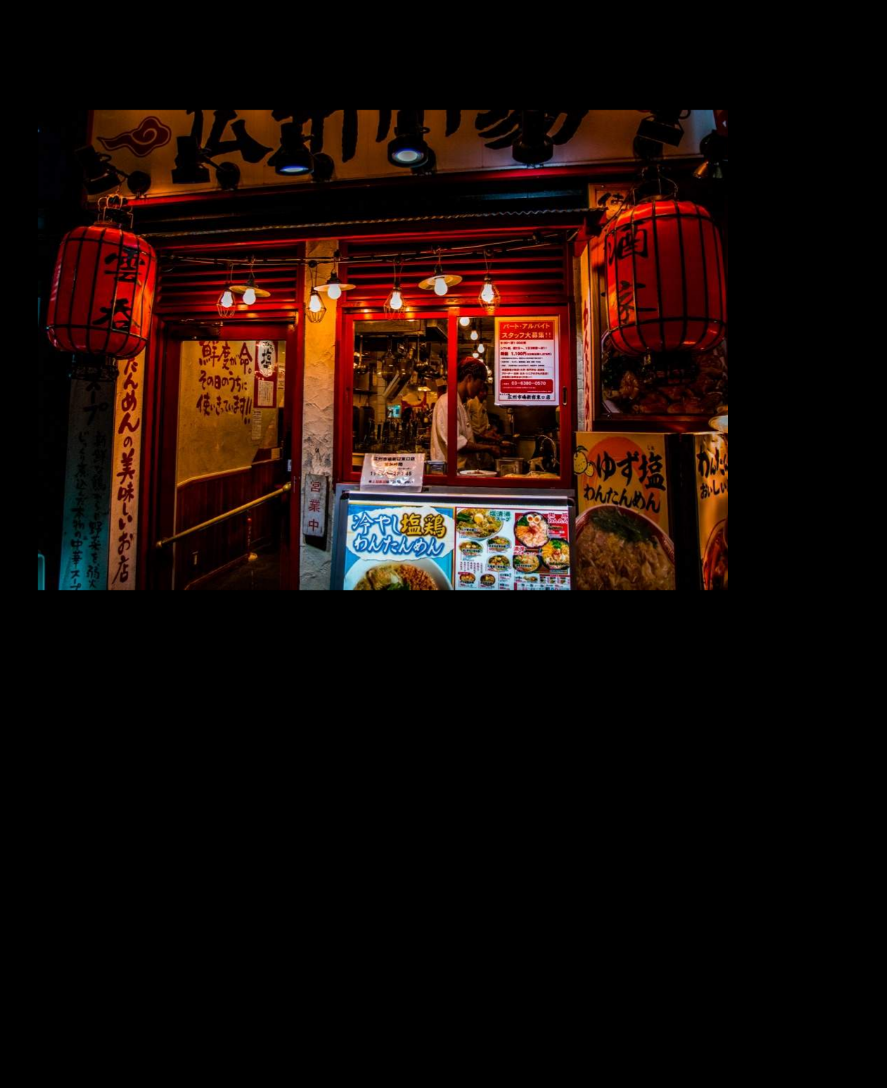
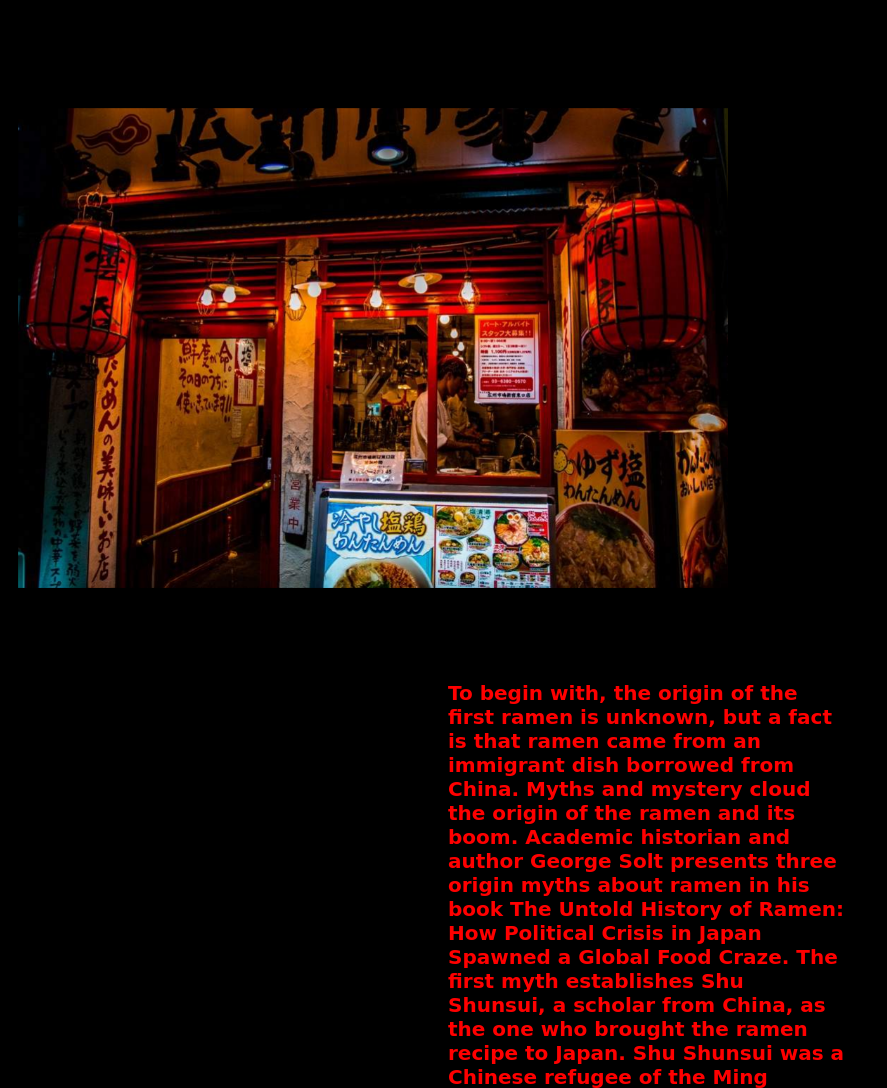
Before and after one commit to staten-island-tech/mediaquerydemo-lsandra, a plain HTML site: page dist/index.html in a window 1280 px wide. Shown: the part 1111-2199 px from the top of the page, without its empty margins (0-887 px from the left). Before the commit the page ends 2036 px from the top, so only its background shows below. Drawn offline with Linux system fonts and the light colour scheme; a script that the page names is missing; a web font is replaced by a local one.

Commit message:
wetwtwet

```diff
--- a/dist/index.html
+++ b/dist/index.html
@@ -24,10 +24,11 @@
       </div>
     </header>
 
-    <section class="user-gallery">
+    <div class="user-gallery">
         <h1 class="user-gallery-header">
         Welcome
       </h1>
+
       <div class="user-gallery-gallery">
         <div class="user-gallery-slide">
         <img src="media/ra13.jpg" alt="slide5">
@@ -36,15 +37,18 @@
         <img src="media/night.jpg" alt="slide2">
         <img src="media/inside4.jpg" alt="slide1">
         </div>
+      </div>
+
+      <div class="user-gallery-p-container">
         <div class="user-gallery-paragraph">
-          <h1>To begin with, the origin of the first ramen is unknown, but a fact is that ramen came from an immigrant dish borrowed from China. Myths and mystery cloud the origin of the ramen and its boom. Academic historian and author George Solt presents three origin myths about ramen in his book The Untold History of Ramen: How Political Crisis in Japan Spawned a Global Food Craze. The first myth establishes Shu Shunsui, a scholar from China, as the one who brought the ramen recipe to Japan. Shu Shunsui was a Chinese refugee of the Ming government who came to serve as an advisor to the Japanese feudal lord Tokugawa Mitsukuni. Historical records state that Shu Shunsui adviced Mitsukini on what to add to his udon soup to make it taste better. This dish is rumored to be the first ramen ever made and established Tokugawa Mitsukini as the first person to eat ramen in Japan. While it is true that Chinese culture heavily influenced Japanese culture at the time, a historical record of Mitsukini cooking ramen does not exist.
-
-            The next myth connects the origin of ramen to Japan opening its ports to the outside world. Japan’s ports attracted Chinese travelers, and a Chinese noodle soup called laa-mein was brought into Japan. This dish serves as a potential predecessor to the ramen today although laa-mein did not have any toppings and was not a meal in itself much unlike the modern ramen.</h1>
+          <h1>To begin with, the origin of the first ramen is unknown, but a fact is that ramen came from an immigrant dish borrowed from China. Myths and mystery cloud the origin of the ramen and its boom. Academic historian and author George Solt presents three origin myths about ramen in his book The Untold History of Ramen: How Political Crisis in Japan Spawned a Global Food Craze. The first myth establishes Shu Shunsui, a scholar from China, as the one who brought the ramen recipe to Japan. Shu Shunsui was a Chinese refugee of the Ming government who came to serve as an advisor to the Japanese feudal lord Tokugawa Mitsukuni. Historical records state that Shu Shunsui adviced Mitsukini on what to add to his udon soup to make it taste better. This dish is rumored to be the first ramen ever made and established Tokugawa Mitsukini as the first person to eat ramen in Japan. While it is true that Chinese culture heavily influenced Japanese culture at the time, a historical record of Mitsukini cooking ramen does not exist.</h1>
 
         </div>
+
       </div>
 
-    </section>
+
+    </div>
     <script type="text/javascript" src="main.js"></script>
 
   </body>
--- a/scss/_usergallery.scss
+++ b/scss/_usergallery.scss
@@ -3,9 +3,7 @@
 
 
 .user-gallery{
-    height:100vh;
-    background-size: cover;
-    background-position: center;
+    width: 100vw;
     @include laptop{
         height:100vh;
     }
@@ -16,7 +14,7 @@
     color:rgb(255, 196, 0);
     text-transform:uppercase;
     text-align: center;
-    padding: 5rem;
+    padding: 4rem;
     letter-spacing: 1rem;
     text-shadow: 5px 5px rgb(90, 80, 35);
     @include phone{
@@ -48,8 +46,12 @@
     }
 }
  .user-gallery-image{
-      width:70rem;
-      height: 50rem;
+      width:80rem;
+      height: 60rem;
+      display: flex;
+    align-content: center;
+    justify-content: space-evenly;
+    flex-direction: row;
     @include laptop{
          height: 40rem;
          width:auto;
@@ -61,12 +63,15 @@
 }
 
 
-
 .user-gallery-slide{
     width:90vh;
     height:80vh;
     overflow:hidden;
     position:relative;
+    display: flex;
+    align-content: center;
+    justify-content: space-evenly;
+    flex-direction: column;
 }
 
 .user-gallery-slide img{
@@ -75,7 +80,7 @@
     opacity:0;
     width: 100%;
     height: auto;
-    padding:3rem;
+    padding:1rem;
 
     @include laptop{
         width:auto;
@@ -90,7 +95,6 @@
         height:10vh;
     }
 }
-// .user-gallery-slides{width:100%; height:0px; padding-bottom: 50%; overflow:hidden; position:relative; }
 
 
 @keyframes fling-minislide {25%{opacity:1;} 40%{opacity:0;}}
@@ -126,5 +130,17 @@
 }
 
 .user-gallery-paragraph{
-text-decoration-color: red;
+ height:50vh;
+ width: 50vh;
+ color:red;
+ font-size: 1rem;
+ position:relative;
+
 }
+
+.user-gallery-p-container{
+    display: flex;
+    align-content: center;
+    justify-content: space-evenly;
+    flex-direction: row;
+}
```
Also changed, not shown: dist/css/main.css, scss/main.min.css, 2 other files.
